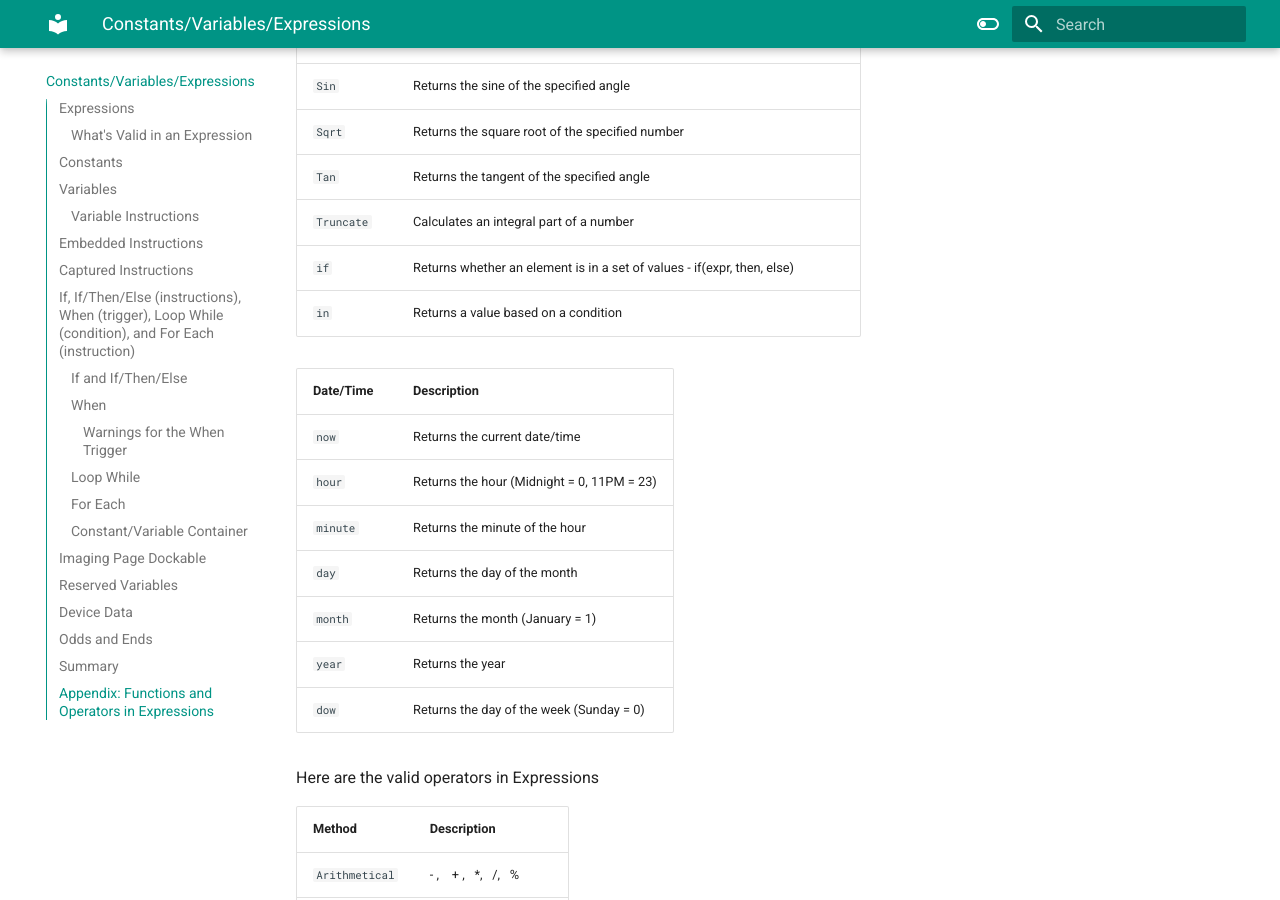
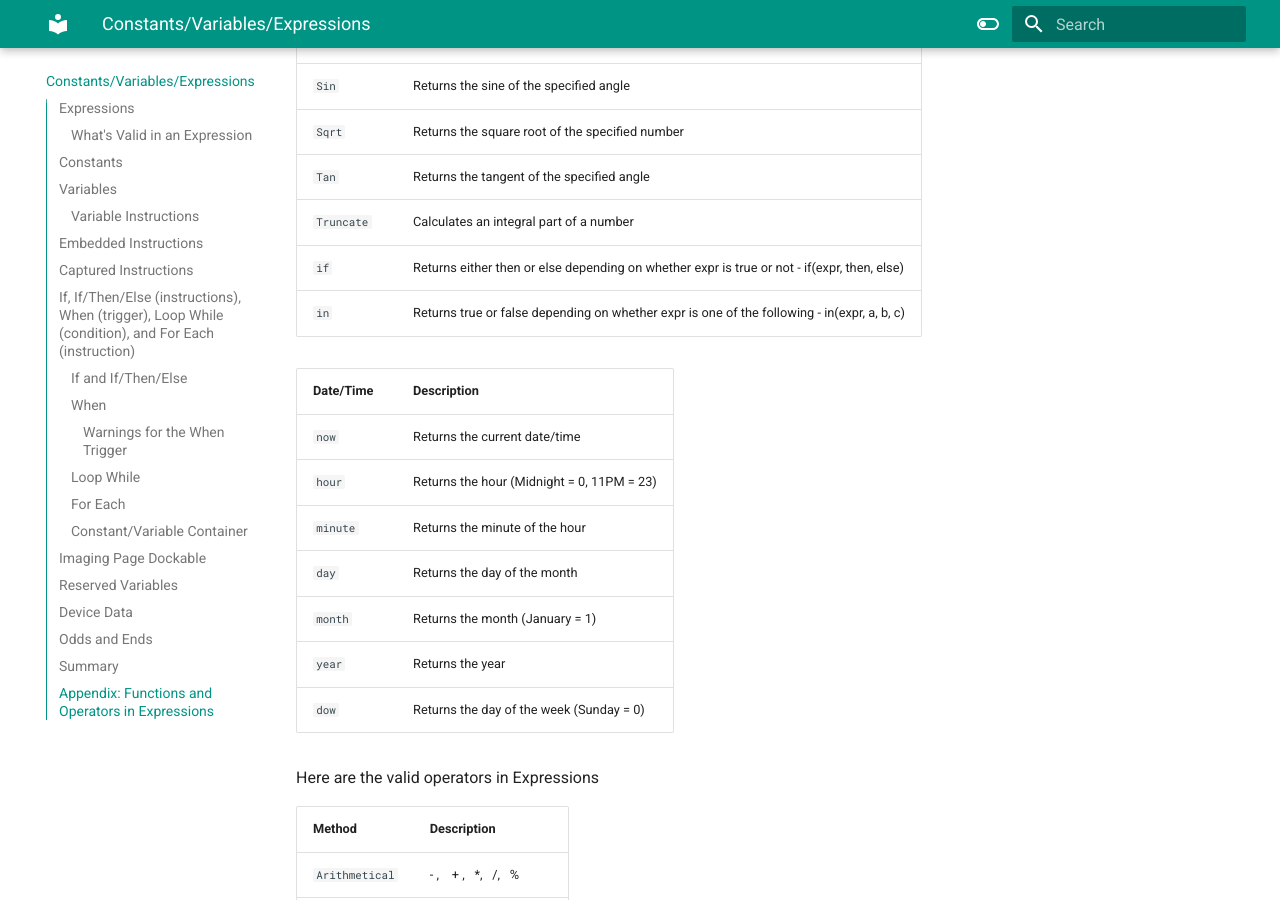
Before and after one commit to marcblank/marcblank.github.io, an MkDocs documentation site: the page built from docs/CVE.md, in a window 1280 px wide and 900 px high, scrolled down 13135 px. Built offline with MkDocs 1.6.1 and Material for MkDocs 9.7.7, drawn with Linux system fonts in a browser that asks for light colours.

Commit message:
Small update

```diff
--- a/docs/CVE.md
+++ b/docs/CVE.md
@@ -253,8 +253,8 @@ These are the valid functions that can be used in Expressions.
 | `Sqrt`    | Returns the square root of the specified number |
 | `Tan`    | Returns the tangent of the specified angle
 | `Truncate`    | Calculates an integral part of a number |
-| `if`    | Returns whether an element is in a set of values - if(expr, then, else) |
-| `in`    | Returns a value based on a condition |
+| `if`    | Returns either then or else depending on whether expr is true or not - if(expr, then, else) |
+| `in`    | Returns true or false depending on whether expr is one of the following - in(expr, a, b, c) |
 
 | Date/Time      | Description                          |
 | ----------- | ------------------------------------ |
```
